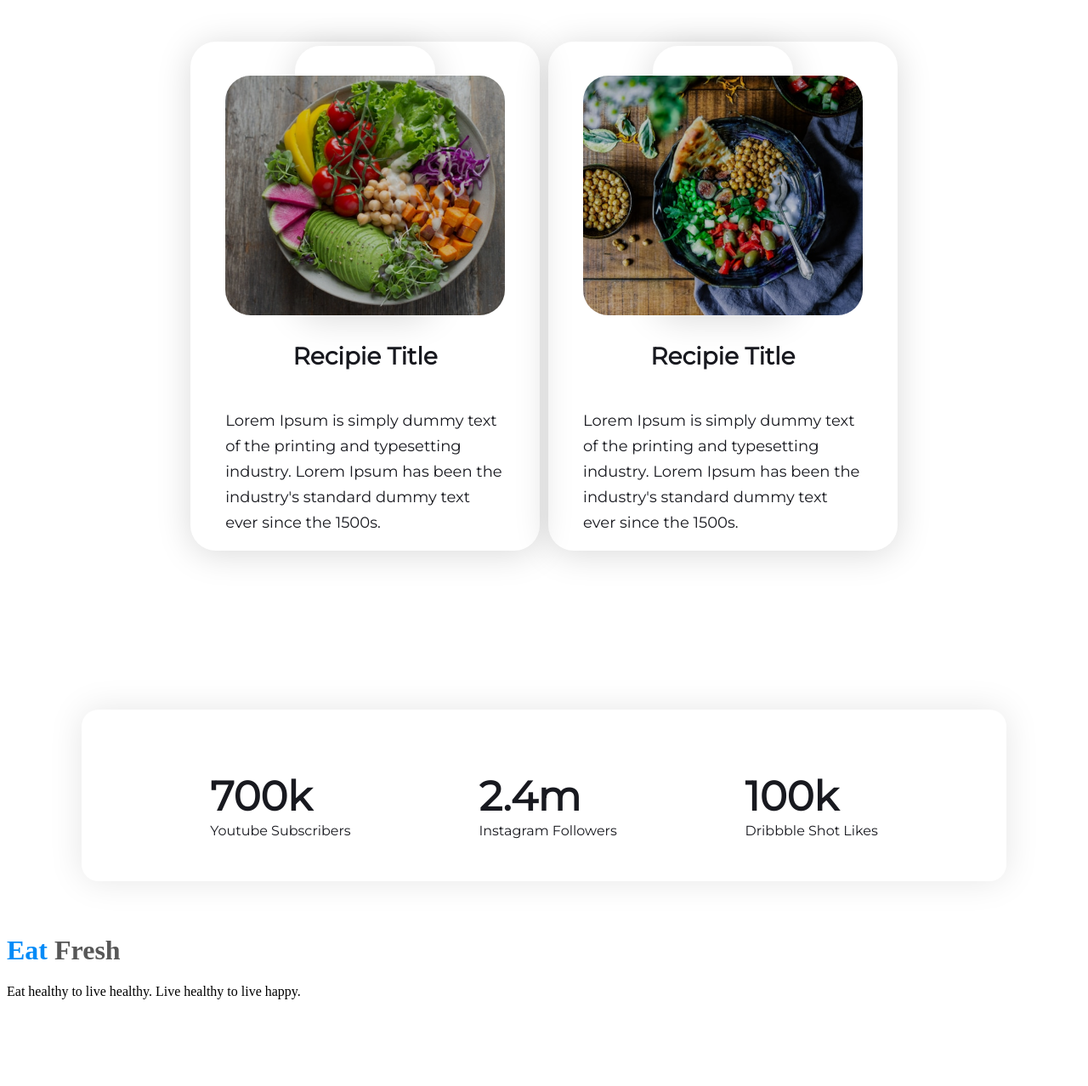
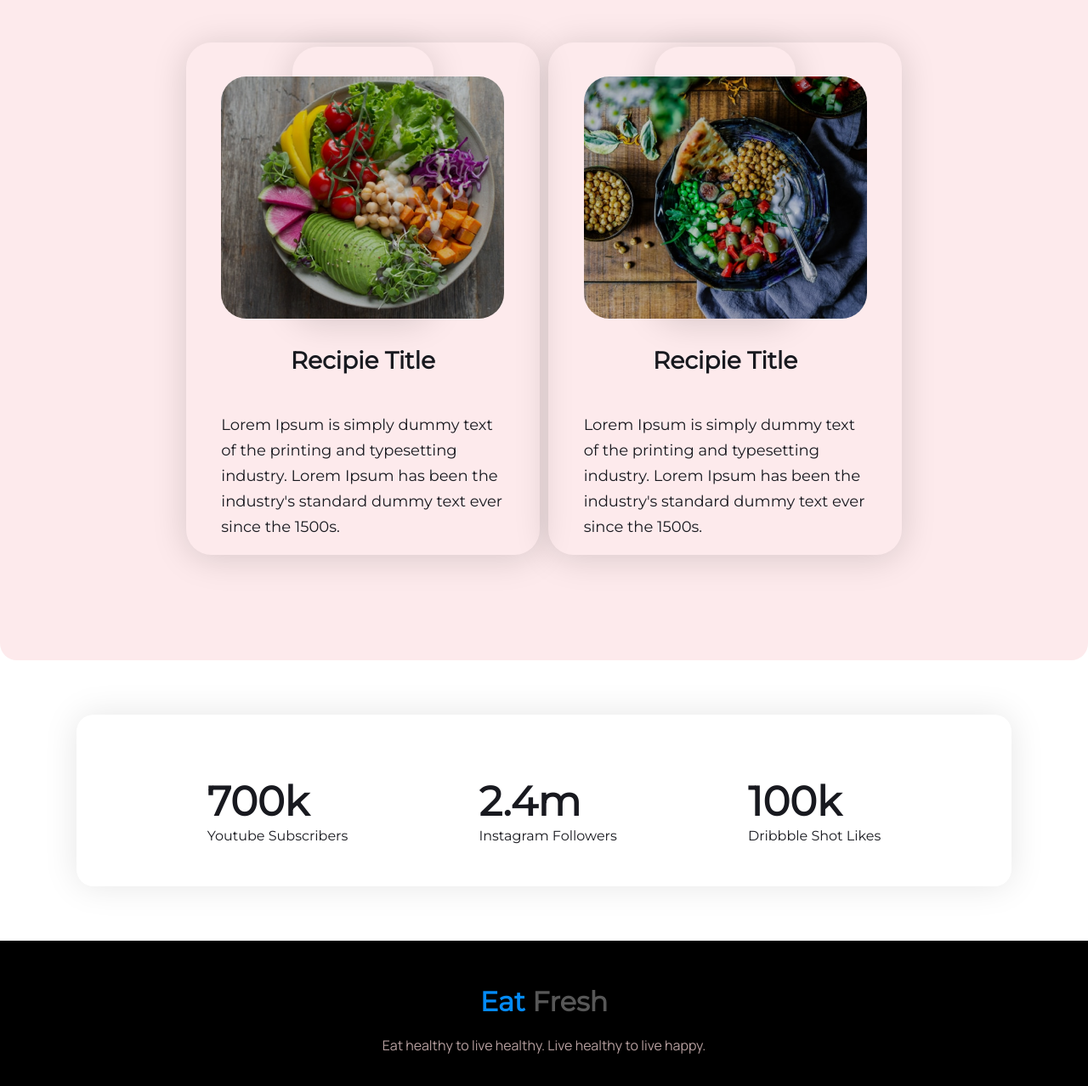
Before and after one commit to sohanemon/food-network, a plain HTML site: page index.html in a window 1280 px wide. Shown: the part 1636-2914 px from the top of the page at 85% size. Before the commit the page ends 2828 px from the top, so only its background shows below. Drawn offline with Linux system fonts and the light colour scheme.

Commit message:
Motamuti done

```diff
--- a/style.css
+++ b/style.css
@@ -3,6 +3,9 @@
   --secondary-color: #575757;
   --man: "Manrope", sans-serif;
   --mon: "Montserrat", sans-serif;
+}
+body {
+  margin: 0;
 }
 .hero {
   font-family: var(--man);
@@ -59,7 +62,8 @@
   /* height: calc(100vh - 200px); */
   width: 50%;
 }
-.about {
+.about,
+.my-recipies {
   margin: 50px 7%;
   border-radius: 20px;
   background-image: url(./img/shapes/Frame\ 58.jpg);
@@ -126,6 +130,7 @@
 
   color: #18191f;
 }
+
 .my-recipies p {
   font-family: var(--mon);
   font-size: 18px;
@@ -160,9 +165,19 @@
   line-height: 26px;
   color: #18191f;
 }
+footer {
+  text-align: center;
+  padding: 30px;
+  background-color: black;
+}
 footer span {
   color: var(--primary-color);
 }
 footer h1 {
   color: var(--secondary-color);
+  font-family: var(--mon);
 }
+footer p {
+  color: rgb(182, 159, 159);
+  font-family: var(--man);
+}
```
